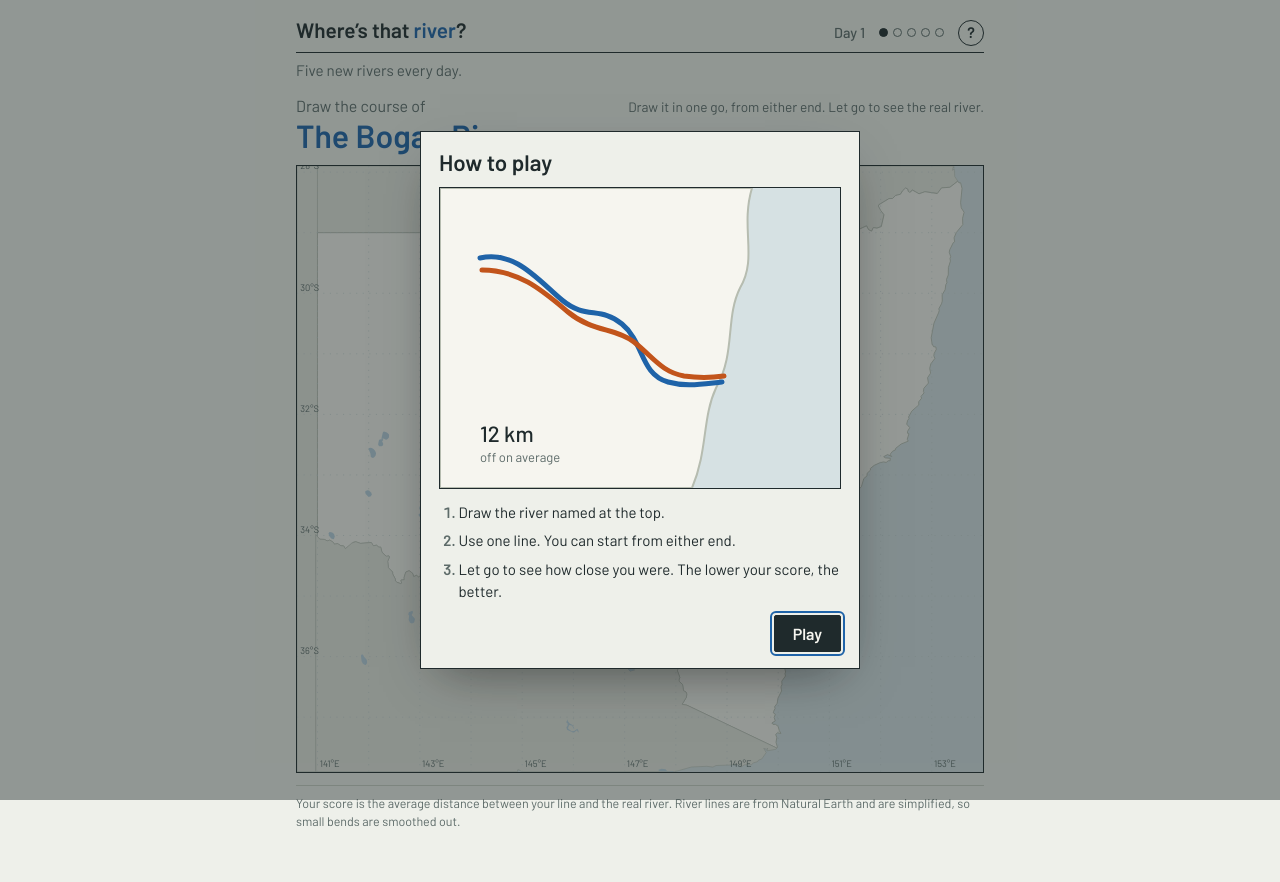
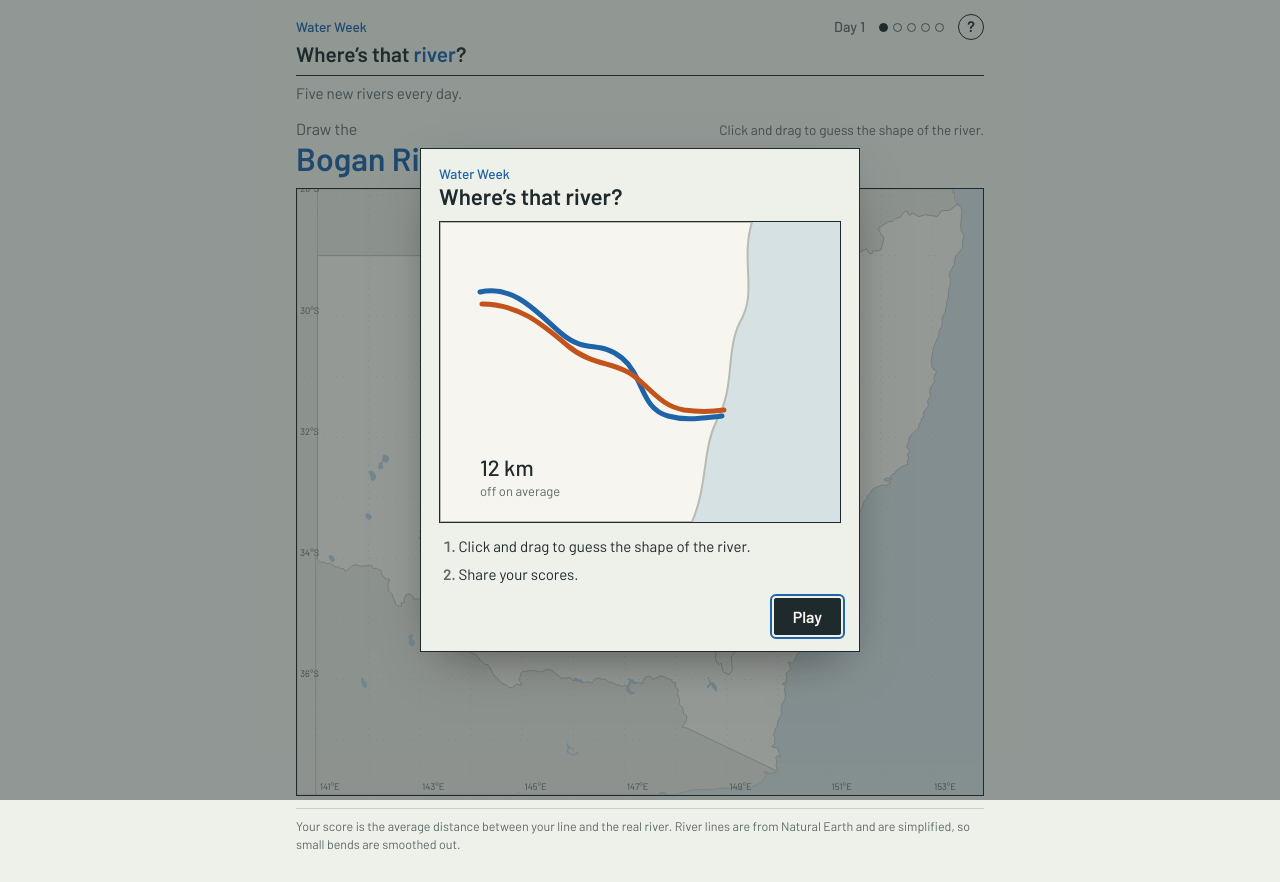
Before and after one commit to joemvallance-ctrl/wheresthatriverNSW, a plain HTML site: page index.html in a window 1280 px wide. Before the commit the page ends 859 px from the top, so only its background shows below. Drawn offline with Linux system fonts and the light colour scheme.

Commit message:
Add files via upload

```diff
--- a/index.html
+++ b/index.html
@@ -6,7 +6,7 @@
 <meta name="description" content="Daily map game: draw five NSW rivers from memory and see how far off you were.">
 
 <style>*,*::before,*::after{box-sizing:border-box}body{margin:0;font-size:14px}img{max-width:100%}[hidden]{display:none!important}:root{padding-top:env(safe-area-inset-top,0px);padding-bottom:env(safe-area-inset-bottom,0px)}</style>
-<title>Where’s That River?</title>
+<title>Where’s That River? Water Week</title>
 <link rel="preconnect" href="https://fonts.googleapis.com">
 <link rel="stylesheet" href="https://fonts.googleapis.com/css2?family=Barlow:wght@400;500;600&display=swap">
 <style>
@@ -39,6 +39,7 @@ body{background:var(--paper);color:var(--ink);font-family:var(--f-body);font-siz
 .wrap{max-width:720px;margin:0 auto;padding-inline:16px;padding-block:14px 28px;display:flex;flex-direction:column;gap:12px}
 header{display:flex;align-items:baseline;justify-content:space-between;gap:12px;flex-wrap:wrap;border-bottom:1.5px solid var(--ink);padding-bottom:6px}
 .brand{font-family:var(--f-label);font-weight:600;font-size:1.3rem;}
+.brand .eyebrow{display:block;font-size:.85rem;font-weight:500;color:var(--water)}
 .brand em{font-style:normal;font-family:var(--f-water);font-weight:600;color:var(--water)}
 .sheet{font-family:var(--f-label);font-weight:500;font-size:.9rem;color:var(--muted);display:flex;gap:14px;align-items:center}
 .dots{display:flex;gap:5px}
@@ -75,6 +76,7 @@ button:focus-visible{outline:2px solid var(--water);outline-offset:2px}
 .helpbtn{font-family:var(--f-label);font-weight:700;font-size:.95rem;width:26px;height:26px;padding:0;border-radius:50%;background:transparent;color:var(--ink);border:1.5px solid var(--ink);line-height:1;}
 .overlay{position:fixed;inset:0;z-index:10;display:grid;place-items:center;padding:16px;background:color-mix(in srgb,var(--ink) 45%,transparent)}
 .modal{background:var(--paper);color:var(--ink);border:1.5px solid var(--ink);width:min(440px,100%);max-height:100%;overflow:auto;padding:18px 18px 16px;display:flex;flex-direction:column;gap:12px;box-shadow:0 18px 50px -20px rgba(0,0,0,.5)}
+.modal h2 .eyebrow{display:block;font-size:.85rem;font-weight:500;color:var(--water);margin-bottom:2px}
 .modal h2{margin:0;font-family:var(--f-water);font-weight:600;font-size:1.4rem;color:var(--ink);line-height:1.1}
 .demo{border:1.5px solid var(--ink);background:var(--sea);aspect-ratio:4/3;width:100%}
 .demo svg{display:block;width:100%;height:100%}
@@ -99,17 +101,17 @@ footer{font-size:.78rem;color:var(--muted);border-top:1px solid var(--rule);padd
 
 <div class="wrap">
   <header>
-    <div class="brand">Where’s that <em>river</em>?</div>
+    <div class="brand"><span class="eyebrow">Water Week</span>Where’s that <em>river</em>?</div>
     <div class="sheet"><span id="sheetNo">Day 1</span><div class="dots" id="dots" aria-label="Round progress"></div><button class="helpbtn" id="helpBtn" type="button" aria-label="How to play">?</button></div>
   </header>
   <div class="daily">Five new rivers every day.</div>
 
   <div class="prompt" id="promptBox">
     <div>
-      <div class="q" id="qLabel">Draw the course of</div>
+      <div class="q" id="qLabel">Draw the</div>
       <h1 id="riverName">…</h1>
     </div>
-    <div class="hint" id="hint">Draw it in one go, from either end. Let go to see the real river.</div>
+    <div class="hint" id="hint">Click and drag to guess the shape of the river.</div>
   </div>
 
   <div class="map"><svg id="map" role="img" aria-label="Unlabelled map of New South Wales for drawing a river course"></svg></div>
@@ -131,7 +133,7 @@ footer{font-size:.78rem;color:var(--muted);border-top:1px solid var(--rule);padd
   <div id="summaryBox" class="summary" hidden>
     <div class="rows" id="rows"></div>
     <div class="typ"><span class="km" id="typKm">0<small>km</small></span><span class="km-cap">your average today</span></div>
-    <div class="hint">Share your result if you like.</div>
+    <div class="hint">Share your scores.</div>
     <div class="actions">
       <button id="copyBtn" type="button">Copy result</button>
       <span class="toast" id="toast"></span>
@@ -144,7 +146,7 @@ footer{font-size:.78rem;color:var(--muted);border-top:1px solid var(--rule);padd
 
 <div class="overlay" id="howto" hidden role="dialog" aria-modal="true" aria-labelledby="howtoTitle">
   <div class="modal">
-    <h2 id="howtoTitle">How to play</h2>
+    <h2 id="howtoTitle"><span class="eyebrow">Water Week</span>Where’s that river?</h2>
     <div class="demo" aria-hidden="true">
       <svg viewBox="0 0 400 300">
         <path d="M0 0H312C300 40 318 70 300 100C285 130 296 165 276 200C262 230 268 262 252 300H0Z" fill="var(--land)" stroke="var(--border)" stroke-width="2"/>
@@ -159,9 +161,8 @@ footer{font-size:.78rem;color:var(--muted);border-top:1px solid var(--rule);padd
       </svg>
     </div>
     <ol class="steps">
-      <li>Draw the river named at the top.</li>
-      <li>Use one line. You can start from either end.</li>
-      <li>Let go to see how close you were. The lower your score, the better.</li>
+      <li>Click and drag to guess the shape of the river.</li>
+      <li>Share your scores.</li>
     </ol>
     <div class="actions"><button id="howtoClose" type="button">Play</button></div>
   </div>
@@ -278,9 +279,9 @@ function showRound(){
   $('sheetNo').textContent = practice ? 'Practice' : 'Day '+dayNo;
   if(cur>=5){ return showSummary(); }
   const r=rounds[cur];
-  $('qLabel').textContent='Draw the course of';
-  $('riverName').textContent=INFO[r.name][0].replace(/^the /,'The ');
-  $('hint').textContent='Draw it in one go, from either end. Let go to see the real river.';
+  $('qLabel').textContent='Draw the';
+  $('riverName').textContent=INFO[r.name][0].replace(/^the /,'');
+  $('hint').textContent='Click and drag to guess the shape of the river.';
   $('resultBox').hidden=true; $('summaryBox').hidden=true; $('promptBox').hidden=false;
   gRiver.innerHTML=''; gUser.innerHTML=''; locked=false; svg.classList.remove('locked');
 }
```
